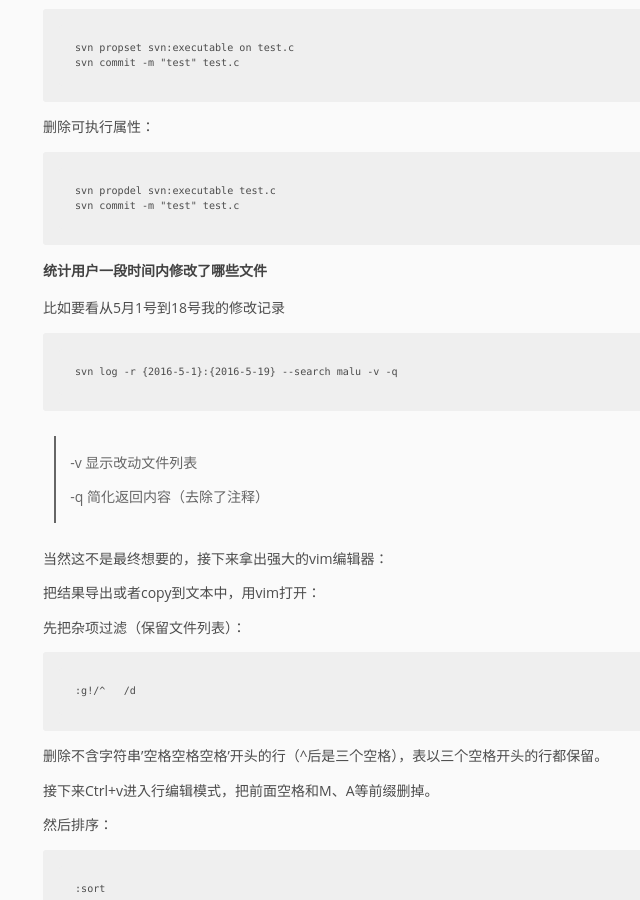
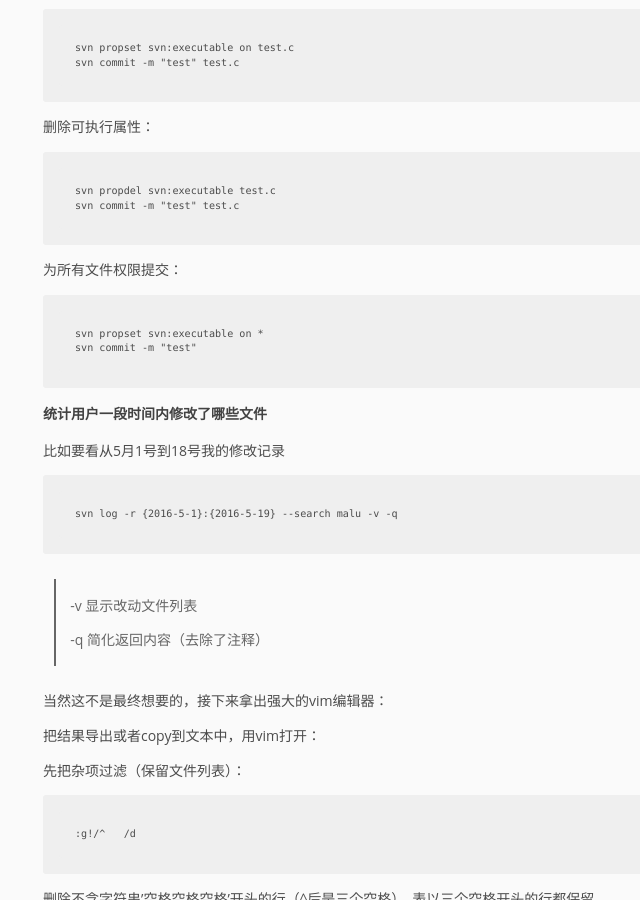
Before and after one commit to pingmalu/pingmalu.github.io, a Jekyll site: the page built from _posts/2016-05-18-SVN日常笔记.md, in a window 1280 px wide and 900 px high, scrolled down 1522 px. Shown: the whole window, without its empty margins (157-797 px from the left). Built offline with Jekyll 4.4.1, drawn with Linux system fonts in a browser that asks for light colours.

Commit message:
'update'

```diff
--- a/_posts/2016-05-18-SVN日常笔记.md
+++ b/_posts/2016-05-18-SVN日常笔记.md
@@ -54,6 +54,11 @@ title: SVN日常笔记
 
 	svn propdel svn:executable test.c
 	svn commit -m "test" test.c
+
+为所有文件权限提交：
+
+	svn propset svn:executable on *
+	svn commit -m "test"
 
 ### 统计用户一段时间内修改了哪些文件
 
```
